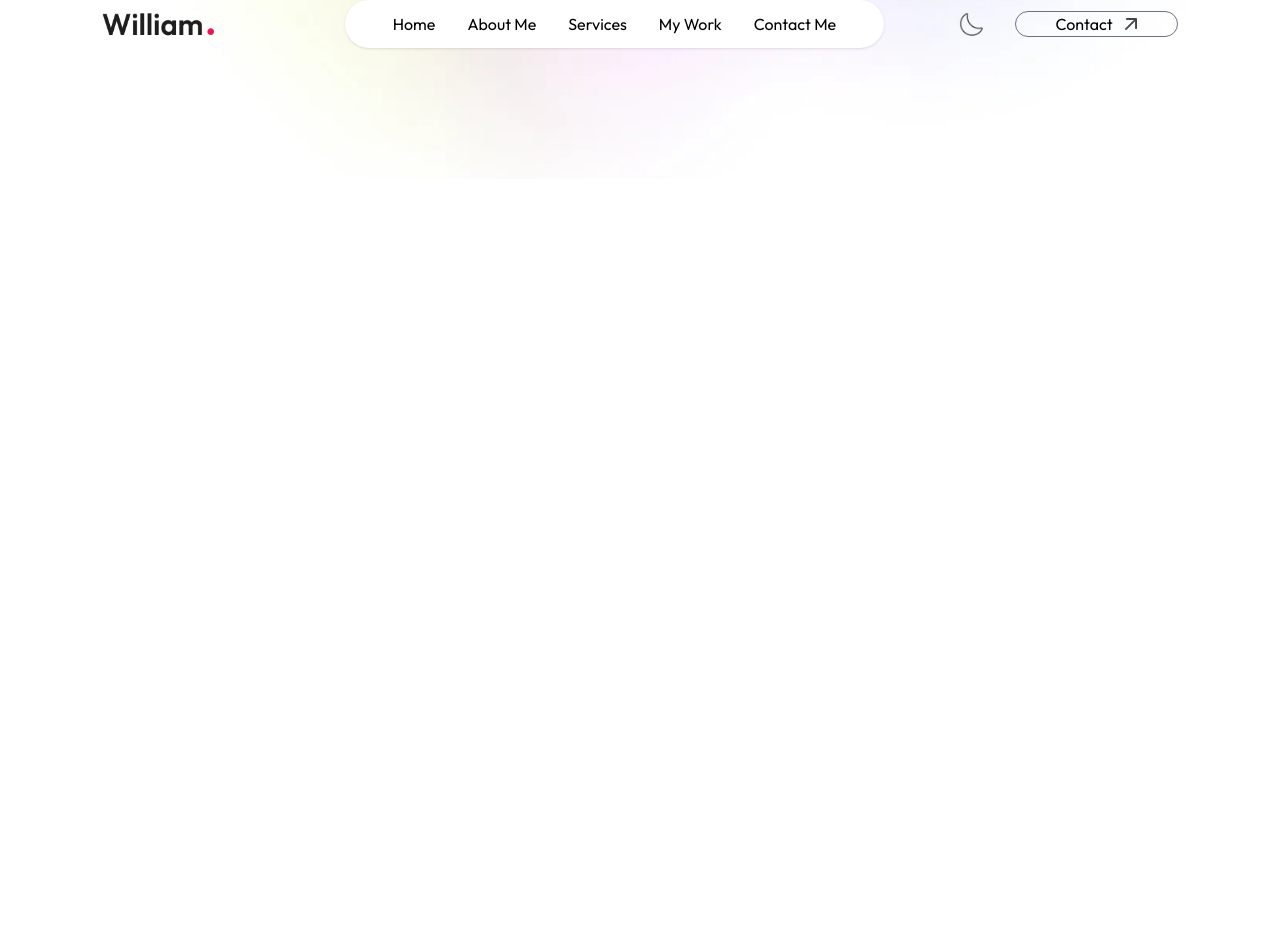
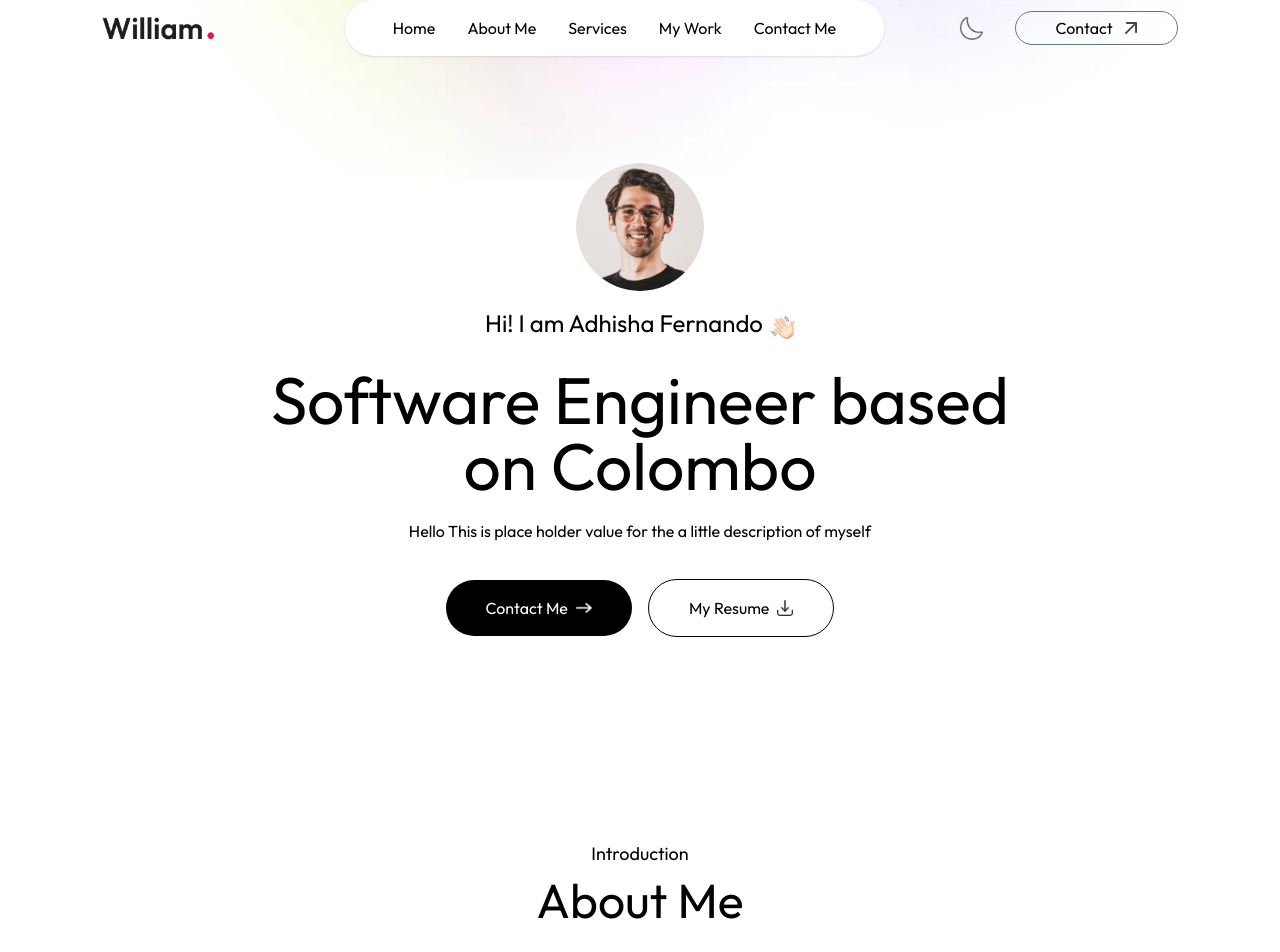
Before and after one commit to fernandoadisha/Portfolio-NextJS, a Next.js app: page / in a window 1280 px wide. Shown: the top 952 px of the page. Before the commit the page ends 800 px from the top, so only its background shows below. Built offline with nearby package versions, Linux system fonts and the light colour scheme; a web font is replaced by a local one.

Commit message:
Completed Pheader part and started about part

```diff
--- /dev/null
+++ b/app/components/About.jsx
@@ -0,0 +1,12 @@
+import React from 'react'
+
+const About = () => {
+    return (
+        <div className='w-full px-[12%] py-10 scroll-mt-20' id='about'>
+            <h4 className='text-center mb-2 text-lg font-Ovo'>Introduction</h4>
+            <h2 className='text-center text-5xl font-Ovo'>About Me</h2>
+        </div>
+    )
+}
+
+export default About
--- a/app/components/Header.jsx
+++ b/app/components/Header.jsx
@@ -4,7 +4,7 @@
 
 function Header() {
     return (
-        <div>
+        <div className='w-11/12 max-w-3xl text-center mx-auto h-screen flex flex-col items-center justify-center gap-4'>
             <div>
                 <Image src={assets.profile_img} alt='profilePic' className='rounded-full w-32' />
             </div>
@@ -14,8 +14,10 @@
             <p className='max-w-2xl mx-auto font-Ovo'>
                 Hello This is place holder value for the a little description of myself
             </p>
-            <div>
-                <a href='#contact'>Contact Me <Image src={assets.right_arrow_white} alt='reightarrow' className='w-4' /></a>
+            <div className='flex flex-col sm:flex-row items-center gap-4 mt-4'>
+                <a href='#contact'
+                    className='px-10 py-3 border-white rounded-full bg-black text-white flex items-center gap-2'>
+                    Contact Me <Image src={assets.right_arrow_white} alt='reightarrow' className='w-4' /></a>
                 <a href='/sample-resume.pdf' download
                     className='px-10 py-3 border rounded-full border-grey-500 flex items-center gap-2'>My Resume <Image src={assets.download_icon} alt='downloadicon' className='w-4' /></a>
             </div>
--- a/app/components/Navbar.jsx
+++ b/app/components/Navbar.jsx
@@ -30,7 +30,7 @@
                 <ul className='hidden md:flex items-center gap-6 lg:gap-8
                 rounded-full px-12 py-3 bg-white shadow-sm bg-opacity-50'>
                     <li><a className='font-Ovo' href="#top">Home</a></li>
-                    <li><a href="#abput">About Me</a></li>
+                    <li><a href="#about">About Me</a></li>
                     <li><a href="#services">Services</a></li>
                     <li><a href="#work">My Work</a></li>
                     <li><a href="#contact">Contact Me</a></li>
@@ -59,7 +59,7 @@
                     </div>
 
                     <li><a onClick={closeMenu} className='font-Ovo' href="#top">Home</a></li>
-                    <li><a onClick={closeMenu} href="#abput">About Me</a></li>
+                    <li><a onClick={closeMenu} href="#about">About Me</a></li>
                     <li><a onClick={closeMenu} href="#services">Services</a></li>
                     <li><a onClick={closeMenu} href="#work">My Work</a></li>
                     <li><a onClick={closeMenu} href="#contact">Contact Me</a></li>
--- a/app/layout.js
+++ b/app/layout.js
@@ -17,9 +17,9 @@
 
 export default function RootLayout({ children }) {
   return (
-    <html lang="en">
+    <html lang="en" className="scroll-smooth">
       <body
-        className={`${outfit.className} ${ovo.className} antialiased`}
+        className={`${outfit.className} ${ovo.className} antialiased leading-8 overflow-x-hidden`}
       >
         {children}
       </body>
--- a/app/page.js
+++ b/app/page.js
@@ -1,10 +1,14 @@
 'use client'
+import About from "./components/About";
+import Header from "./components/Header";
 import Navbar from "./components/Navbar";
 
 export default function Home() {
   return (
     <>
       <Navbar />
+      <Header />
+      <About />
     </>
   );
 }
```
